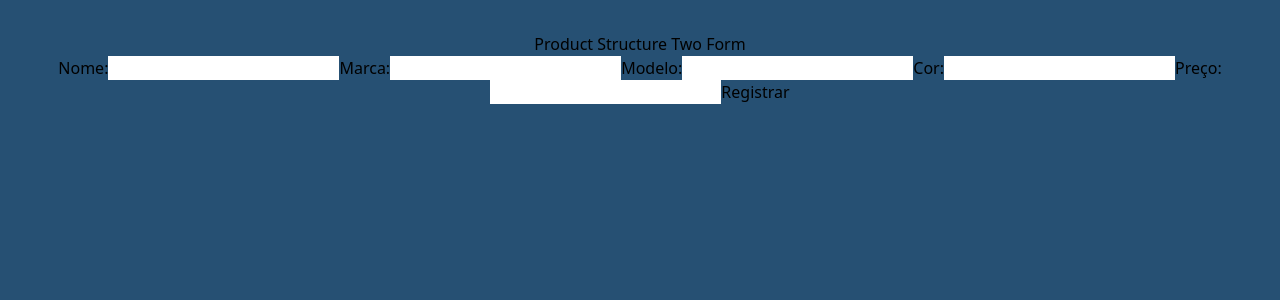
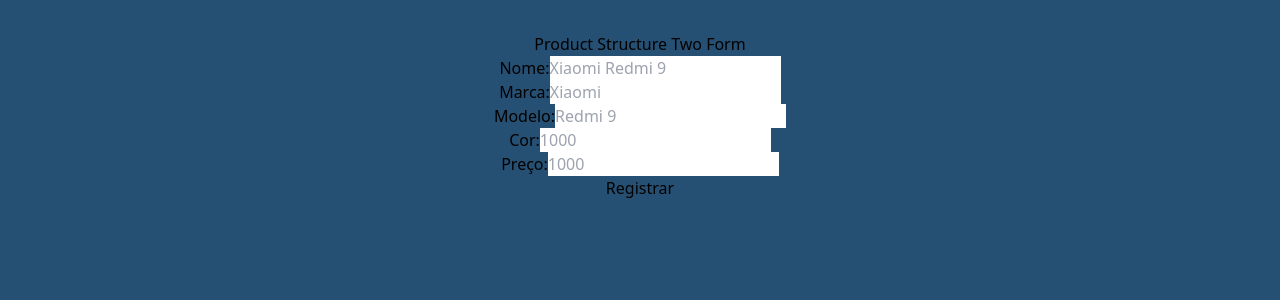
Before and after one commit to mvkunz/app-web, a React (Vite) app in the folder frontend/: page /product/create/structuretwo in a window 1280 px wide. Shown: the top 300 px of the page. Built offline with nearby package versions, Linux system fonts and the light colour scheme; sample sign-in values are in the browser's storage.

Commit message:
css form

```diff
--- a/frontend/src/Components/ProductStructureOneForm.jsx
+++ b/frontend/src/Components/ProductStructureOneForm.jsx
@@ -56,10 +56,10 @@
 
   return (
     <form onSubmit={handleSubmit} className="flex flex-wrap justify-center items-center mt-20">
-      <h1 className="text-4xl font-bold dark:text-white mt-8">Registrar Produto</h1 >
+      <h1 className="text-4xl font-bold text-white mt-8">Registrar Produto</h1 >
       <div className="flex flex-wrap mt-10 ml-20">
         <div className="mt-10 ml-10">
-          <label htmlFor="name" className="block mb-2 text-sm font-medium text-gray-900 dark:text-black">Nome:</label>
+          <label htmlFor="name" className="block mb-2 text-sm font-medium text-white dark:text-black">Nome:</label>
           <input
             type="text"
             id="name"
@@ -70,7 +70,7 @@
           />
         </div>
         <div className="mt-10 ml-20">
-          <label htmlFor="brand" className="block mb-2 text-sm font-medium text-gray-900 dark:text-black">Marca:</label>
+          <label htmlFor="brand" className="block mb-2 text-sm font-medium text-white dark:text-black">Marca:</label>
           <input
             type="text"
             id="brand"
@@ -81,7 +81,7 @@
           />
         </div>
         <div className="mt-10 ml-20">
-          <label htmlFor="model" className="block mb-2 text-sm font-medium text-gray-900 dark:text-black">Modelo:</label>
+          <label htmlFor="model" className="block mb-2 text-sm font-medium text-white dark:text-black">Modelo:</label>
           <input
             type="text"
             id="model"
@@ -93,7 +93,7 @@
         </div>
         <div className="flex flex-wrap mt-10 ml-80">
           <div className="mr-100">
-            <label htmlFor="price" className="block mb-2 text-sm font-medium text-gray-900 dark:text-black">Preço:</label>
+            <label htmlFor="price" className="block mb-2 text-sm font-medium text-white dark:text-black">Preço:</label>
             <input
               type="number"
               id="price"
@@ -107,7 +107,7 @@
             />
           </div>
           <div className="ml-20">
-            <label htmlFor="color" className="block mb-2 text-sm font-medium text-gray-900 dark:text-black">Cor:</label>
+            <label htmlFor="color" className="block mb-2 text-sm font-medium text-white dark:text-black">Cor:</label>
             <input
               type="text"
               id="color"
@@ -115,7 +115,7 @@
               value={formData.color}
               onChange={handleChange}
               className="bg-gray-50 border border-gray-300 text-gray-900 text-sm rounded-lg focus:ring-blue-500 focus:border-blue-500 block w-full p-2.5 dark:bg-gray-700 dark:border-gray-600 dark:placeholder-gray-400 dark:text-white dark:focus:ring-blue-500 dark:focus:border-blue-500 mt-2"
-              placeholder="Red"
+              placeholder="1000"
               required
             />
           </div>
--- a/frontend/src/Components/ProductStructureTwoForm.jsx
+++ b/frontend/src/Components/ProductStructureTwoForm.jsx
@@ -70,9 +70,11 @@
 
   return (
     <div>
-      <h1>Product Structure Two Form</h1>
+      <h1 className="text-4xl font-bold text-white mt-8">Product Structure Two Form</h1>
       <form onSubmit={handleSubmit}>
-        <label htmlFor="name">
+        <div className="flex flex-wrap mt-10 ml-20">
+          <div className="mt-10 ml-10">
+            <label htmlFor="name" className="block mb-2 text-sm font-medium text-white dark:text-black">
               Nome:
               <input
                 type="text"
@@ -80,9 +82,13 @@
                 name="name"
                 value={structureTwo.name}
                 onChange={handleChange}
+                className="bg-gray-50 border border-gray-300 text-gray-900 text-sm rounded-lg focus:ring-blue-500 focus:border-blue-500 block w-full p-2.5 dark:bg-gray-700 dark:border-gray-600 dark:placeholder-gray-400 dark:text-white dark:focus:ring-blue-500 dark:focus:border-blue-500 mt-2" placeholder="Xiaomi Redmi 9"
+                required
               />
             </label>
-        <label htmlFor="brand">
+          </div>
+          <div className="mt-10 ml-20">
+            <label htmlFor="brand" className="block mb-2 text-sm font-medium text-white dark:text-black">
               Marca:
               <input
                 type="text"
@@ -90,9 +96,12 @@
                 name="brand"
                 value={structureTwo.details.brand}
                 onChange={handleChange}
+                className="bg-gray-50 border border-gray-300 text-gray-900 text-sm rounded-lg focus:ring-blue-500 focus:border-blue-500 block w-full p-2.5 dark:bg-gray-700 dark:border-gray-600 dark:placeholder-gray-400 dark:text-white dark:focus:ring-blue-500 dark:focus:border-blue-500 mt-2" placeholder="Xiaomi" required
               />
             </label>
-        <label htmlFor="model">
+          </div>
+          <div className="mt-10 ml-20">
+            <label htmlFor="model" className="block mb-2 text-sm font-medium text-white dark:text-black">
               Modelo:
               <input
                 type="text"
@@ -100,9 +109,13 @@
                 name="model"
                 value={structureTwo.details.model}
                 onChange={handleChange}
+                className="bg-gray-50 border border-gray-300 text-gray-900 text-sm rounded-lg focus:ring-blue-500 focus:border-blue-500 block w-full p-2.5 dark:bg-gray-700 dark:border-gray-600 dark:placeholder-gray-400 dark:text-white dark:focus:ring-blue-500 dark:focus:border-blue-500 mt-2" placeholder="Redmi 9" required
               />
             </label>
-        <label htmlFor="color">
+          </div>
+          <div className="flex flex-wrap mt-10 ml-80">
+            <div className="mr-100">
+              <label htmlFor="color" className="block mb-2 text-sm font-medium text-white dark:text-black">
                 Cor:
                 <input
                   type="text"
@@ -110,9 +123,15 @@
                   name="color"
                   value={structureTwo.details.color}
                   onChange={handleChange}
+                  className="bg-gray-50 border border-gray-300 text-gray-900 text-sm rounded-lg focus:ring-blue-500 focus:border-blue-500 block w-full p-2.5 dark:bg-gray-700 dark:border-gray-600 dark:placeholder-gray-400 dark:text-white dark:focus:ring-blue-500 dark:focus:border-blue-500 mt-2"
+                  placeholder="1000"
+                  pattern="[0-9]{3}-[0-9]{2}-[0-9]{3}"
+                  required
                 />
               </label>
-        <label htmlFor="price">
+            </div>
+            <div className="ml-20">
+              <label htmlFor="price" className="block mb-2 text-sm font-medium text-white dark:text-black">
                 Preço:
                 <input
                   type="text"
@@ -120,9 +139,22 @@
                   name="price"
                   value={structureTwo.price}
                   onChange={handleChange}
+                  className="bg-gray-50 border border-gray-300 text-gray-900 text-sm rounded-lg focus:ring-blue-500 focus:border-blue-500 block w-full p-2.5 dark:bg-gray-700 dark:border-gray-600 dark:placeholder-gray-400 dark:text-white dark:focus:ring-blue-500 dark:focus:border-blue-500 mt-2"
+                  placeholder="1000"
+                  required
                 />
               </label>
-        <button type="submit">Registrar</button>
+            </div>
+          </div>
+        </div>
+        <div className="flex flex-col items-center mt-5">
+          <button
+            type="submit"
+            className="text-white bg-blue-700 hover:bg-blue-800 focus:ring-4 focus:outline-none focus:ring-blue-300 font-medium rounded-lg text-sm w-full sm:w-auto px-5 py-2.5 text-center mt-2 mb-4 dark:bg-blue-600 dark:hover:bg-blue-700 dark:focus:ring-blue-800"
+          >
+            Registrar
+          </button>
+        </div>
       </form>
     </div>
   );
```
Lines whose indentation alone changed are shown as unchanged.
